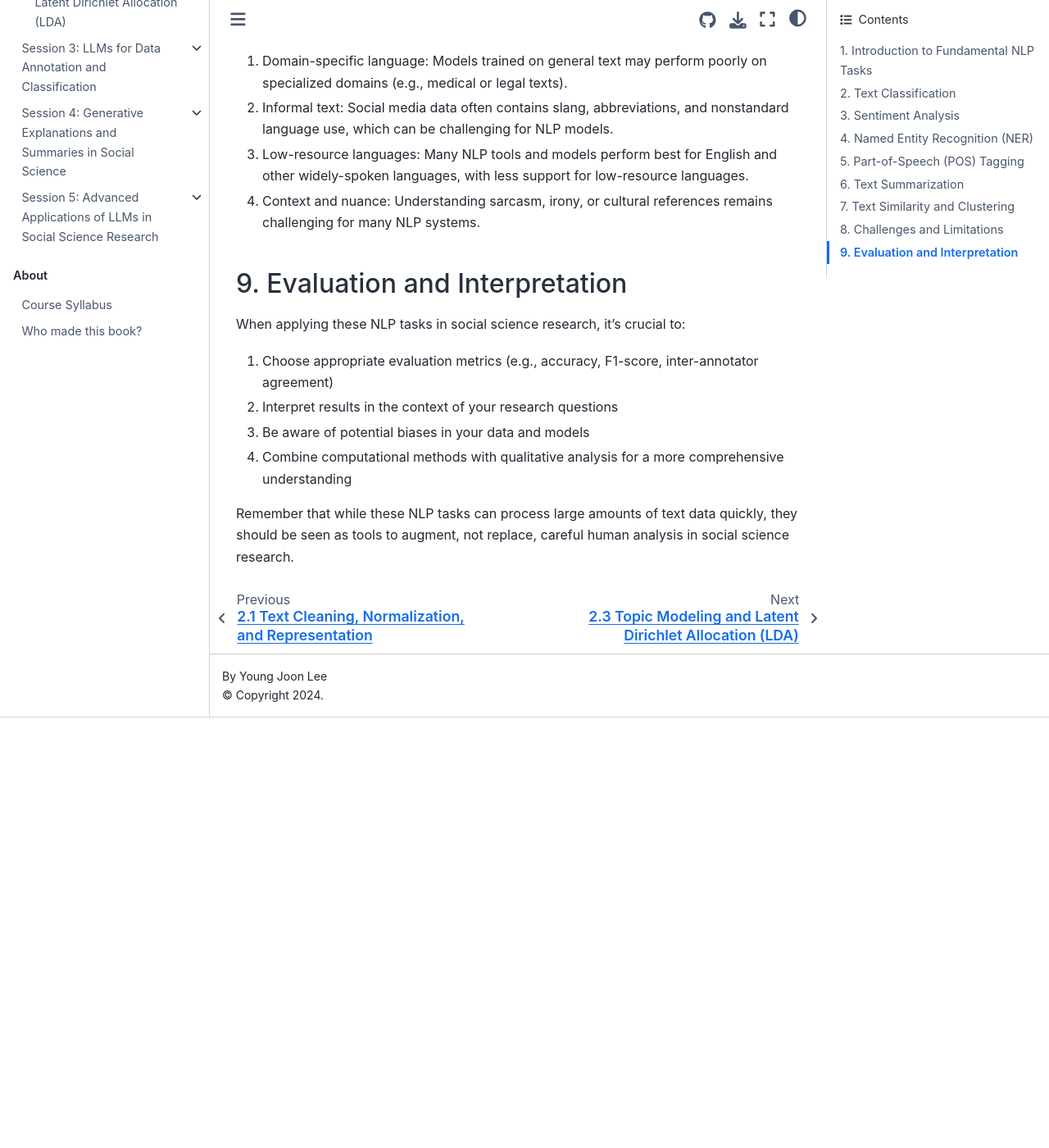
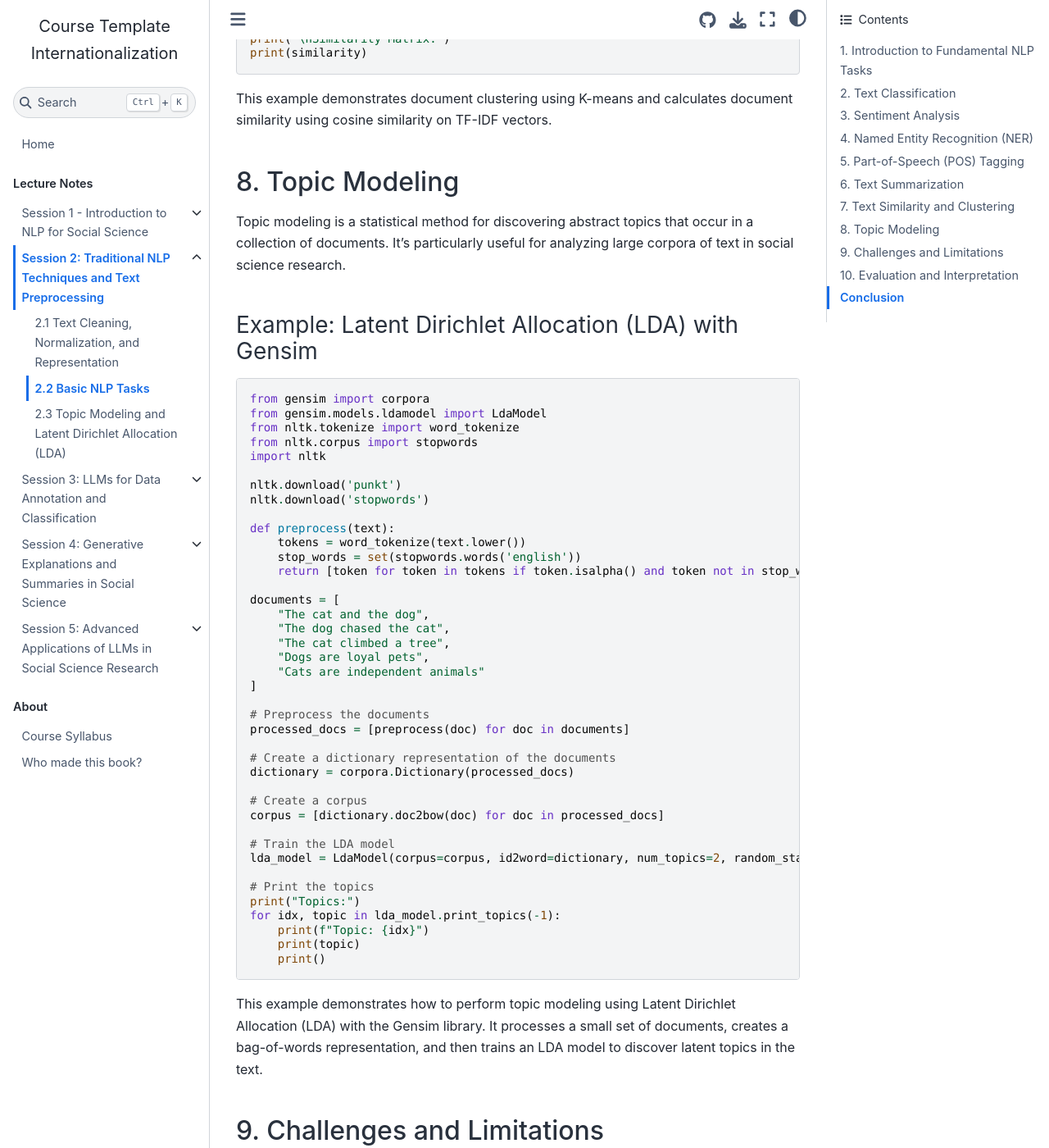
Before and after one commit to entelecheia/nlp4ss, a Jupyter Book: the page built from book/en/session02/lecture2.md, in a window 1280 px wide and 1400 px high, scrolled down 6151 px. Shown: the whole window at 82% size. Built offline with Jupyter Book 1.0.4 settings and Sphinx 7.4.7 and the Sphinx Book theme 1.1.4, drawn with Linux system fonts in a browser that asks for light colours; before the commit the page ends 7026 px from its top, so only the background shows below that; some of the changed text lies outside the part shown.

Commit message:
refactor(lecture2): add topic modeling and LDA example to NLP tasks

````diff
--- a/book/en/session02/lecture2.md
+++ b/book/en/session02/lecture2.md
@@ -12,6 +12,17 @@ Some common applications of NLP in social science research include:
 - Tracking changes in language use over time
 
 The importance of these tasks lies in their ability to process and analyze large volumes of text data efficiently, revealing patterns and insights that might be difficult or time-consuming to identify manually.
+
+```{mermaid}
+:align: center
+graph TD
+    A[Basic NLP Tasks] --> B[Text Classification]
+    A --> C[Sentiment Analysis]
+    A --> D[Named Entity Recognition]
+    A --> E[Part-of-Speech Tagging]
+    A --> F[Text Summarization]
+    A --> G[Topic Modeling]
+```
 
 ## 2. Text Classification
 
@@ -252,7 +263,58 @@ print(similarity)
 
 This example demonstrates document clustering using K-means and calculates document similarity using cosine similarity on TF-IDF vectors.
 
-## 8. Challenges and Limitations
+## 8. Topic Modeling
+
+Topic modeling is a statistical method for discovering abstract topics that occur in a collection of documents. It's particularly useful for analyzing large corpora of text in social science research.
+
+### Example: Latent Dirichlet Allocation (LDA) with Gensim
+
+```python
+from gensim import corpora
+from gensim.models.ldamodel import LdaModel
+from nltk.tokenize import word_tokenize
+from nltk.corpus import stopwords
+import nltk
+
+nltk.download('punkt')
+nltk.download('stopwords')
+
+def preprocess(text):
+    tokens = word_tokenize(text.lower())
+    stop_words = set(stopwords.words('english'))
+    return [token for token in tokens if token.isalpha() and token not in stop_words]
+
+documents = [
+    "The cat and the dog",
+    "The dog chased the cat",
+    "The cat climbed a tree",
+    "Dogs are loyal pets",
+    "Cats are independent animals"
+]
+
+# Preprocess the documents
+processed_docs = [preprocess(doc) for doc in documents]
+
+# Create a dictionary representation of the documents
+dictionary = corpora.Dictionary(processed_docs)
+
+# Create a corpus
+corpus = [dictionary.doc2bow(doc) for doc in processed_docs]
+
+# Train the LDA model
+lda_model = LdaModel(corpus=corpus, id2word=dictionary, num_topics=2, random_state=42)
+
+# Print the topics
+print("Topics:")
+for idx, topic in lda_model.print_topics(-1):
+    print(f"Topic: {idx}")
+    print(topic)
+    print()
+```
+
+This example demonstrates how to perform topic modeling using Latent Dirichlet Allocation (LDA) with the Gensim library. It processes a small set of documents, creates a bag-of-words representation, and then trains an LDA model to discover latent topics in the text.
+
+## 9. Challenges and Limitations
 
 While these basic NLP tasks are powerful, they come with challenges:
 
@@ -261,7 +323,7 @@ While these basic NLP tasks are powerful, they come with challenges:
 3. Low-resource languages: Many NLP tools and models perform best for English and other widely-spoken languages, with less support for low-resource languages.
 4. Context and nuance: Understanding sarcasm, irony, or cultural references remains challenging for many NLP systems.
 
-## 9. Evaluation and Interpretation
+## 10. Evaluation and Interpretation
 
 When applying these NLP tasks in social science research, it's crucial to:
 
@@ -271,3 +333,39 @@ When applying these NLP tasks in social science research, it's crucial to:
 4. Combine computational methods with qualitative analysis for a more comprehensive understanding
 
 Remember that while these NLP tasks can process large amounts of text data quickly, they should be seen as tools to augment, not replace, careful human analysis in social science research.
+
+## Conclusion
+
+These basic NLP tasks form the foundation for more complex analyses in social science research. By mastering these techniques, researchers can:
+
+1. Automatically categorize large volumes of text data
+2. Gauge public sentiment on various issues
+3. Extract structured information from unstructured text
+4. Understand the linguistic structure of text data
+5. Summarize long documents efficiently
+6. Discover latent themes in large text corpora
+
+```{mermaid}
+:align: center
+graph TD
+    A[Raw Text Data] --> B[Preprocessing]
+    B --> C[Basic NLP Tasks]
+    C --> D[Text Classification]
+    C --> E[Sentiment Analysis]
+    C --> F[Named Entity Recognition]
+    C --> G[POS Tagging]
+    C --> H[Summarization]
+    C --> I[Topic Modeling]
+    D --> J[Insights and Analysis]
+    E --> J
+    F --> J
+    G --> J
+    H --> J
+    I --> J
+```
+
+As you apply these techniques in your research, remember that the choice of method should be guided by your research questions and the nature of your data. Often, a combination of these techniques will be necessary to gain comprehensive insights from your text data.
+
+Moreover, while these methods can process large amounts of text data quickly, they should be seen as tools to augment, not replace, careful human analysis in social science research. Always interpret the results in the context of your research questions and domain knowledge.
+
+As you become more comfortable with these basic tasks, you'll be well-prepared to explore more advanced NLP techniques and their applications in social science research.
````
